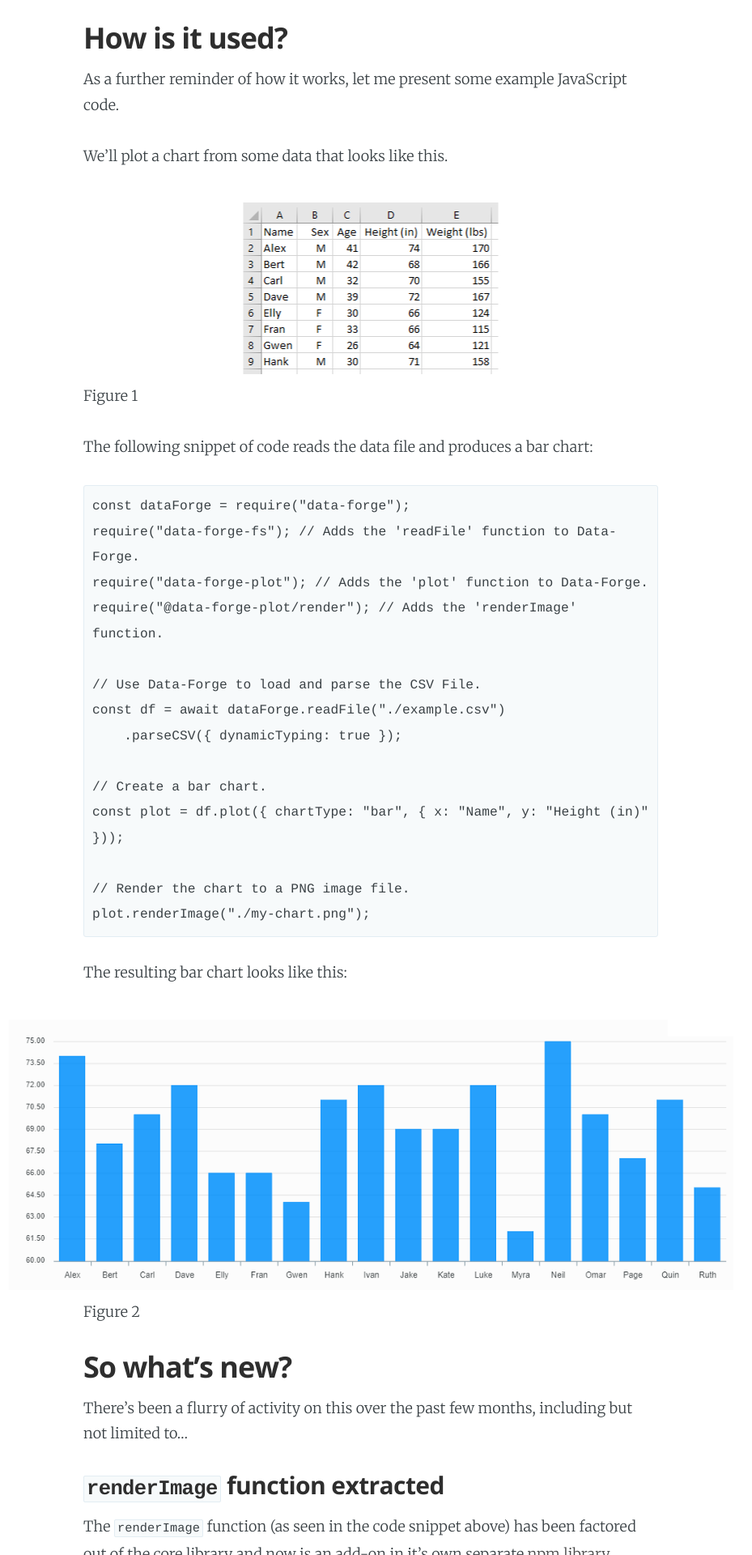
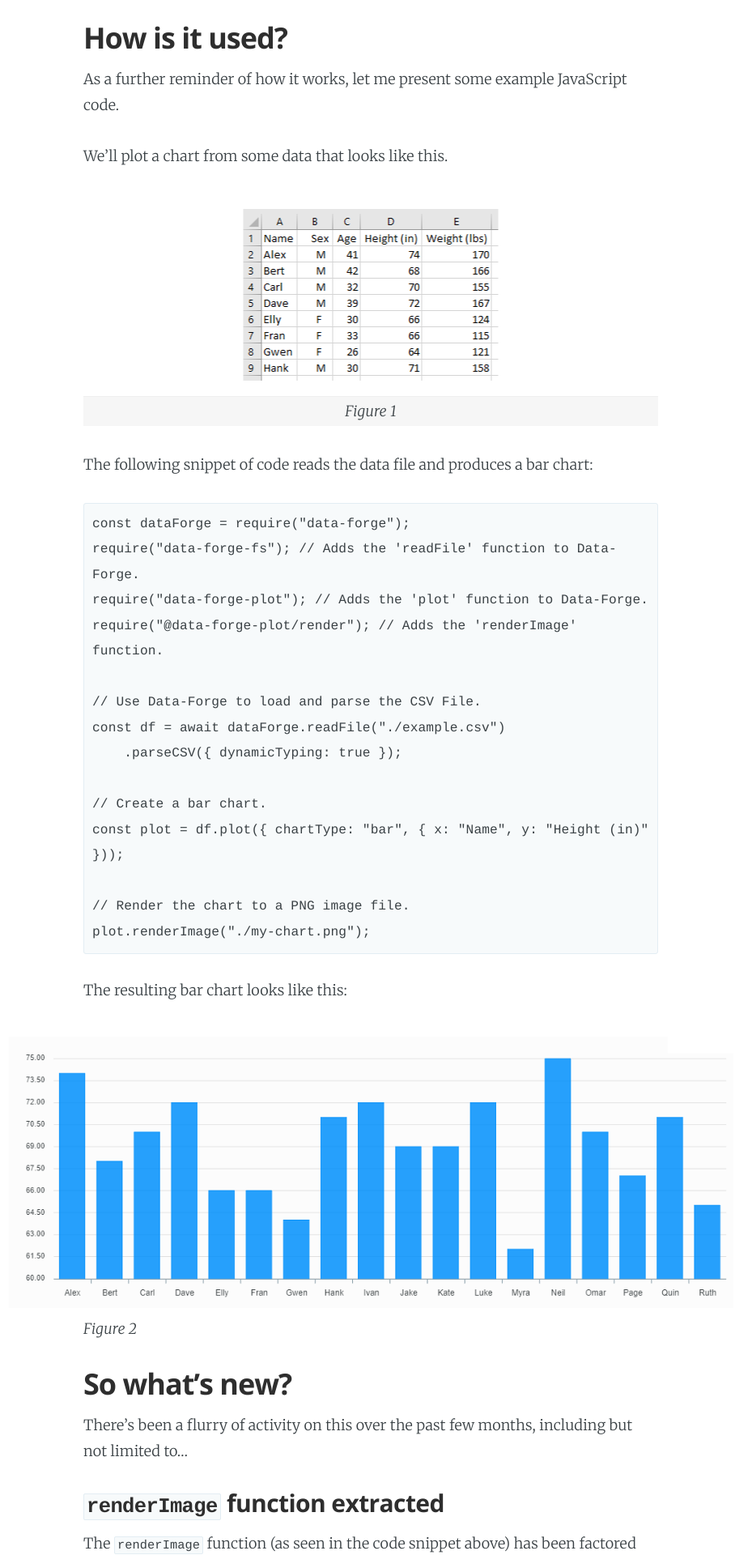
Before and after one commit to ashleydavis/the-data-wrangler-blog, a Jekyll site: the page built from _posts/2019-05-22-data-forge-plot-update3.markdown, in a window 1280 px wide. Shown: the part 1200-3120 px from the top of the page at 81% size, without its empty margins (182-1111 px from the left). Built offline with Jekyll 4.4.1, drawn with Linux system fonts in a browser that asks for light colours; comment, search, counter and statistics services are not loaded.

Commit message:
Trying a table for image captions.

```diff
--- a/_posts/2019-05-22-data-forge-plot-update3.markdown
+++ b/_posts/2019-05-22-data-forge-plot-update3.markdown
@@ -31,8 +31,9 @@ As a further reminder of how it works, let me present some example JavaScript co
 
 We'll plot a chart from some data that looks like this.
 
-![Example data screenshot](/content/images/2019/05/Example_data.png)
-Figure 1
+| ![Example data screenshot](/content/images/2019/05/Example_data.png) |
+|:--:|
+| *Figure 1* |
 
 The following snippet of code reads the data file and produces a bar chart:
 
@@ -56,7 +57,7 @@ plot.renderImage("./my-chart.png");
 The resulting bar chart looks like this:
 
 ![Example bar chart](/content/images/2019/05/Example_bar_chart.png)
-Figure 2
+*Figure 2*
 
 ## So what's new?
 
@@ -68,7 +69,7 @@ The `renderImage` function (as seen in the code snippet above) has been factored
 [npm library](https://www.npmjs.com/package/@data-forge-plot/render).
 
 ![renderImage function extracted to own npm library](/content/images/2019/05/renderImage_function_extracted.png)
-Figure 3
+*Figure 3*
 
 Using the `renderImage` function now means you must install the additional library `@data-forge-plot/render`. It's not ideal having to install the extra library, but factoring out this library removes the large Nightmare/Electron dependency from the core Data-Forge Plot library.
 
@@ -81,7 +82,7 @@ It was always my intention to fully extract the chart templates from Data-Forge
 Originally Data-Forge Plot only supported the C3 charting library was that was hard-coded, so I started by extracting this to its own [npm library](https://www.npmjs.com/package/@data-forge-plot/c3). I then created an entirely [new chart template for Data-Forge Plot based on ApexCharts](https://www.npmjs.com/package/@data-forge-plot/apex).
 
 ![Chart templates extract from the core library](/content/images/2019/05/Separated_chart_plugins.png)
-Figure 4
+*Figure 4*
 
 So Data-Forge Plot now supports two JavaScript charting libraries! It defaults to ApexCharts of course, because that's the better charting library - but it also optionally supports C3.
 
@@ -90,7 +91,7 @@ So Data-Forge Plot now supports two JavaScript charting libraries! It defaults t
 In order to extract the chart templates into separate code libraries I needed to have them and Data-Forge Plot agree on the common structure of a chart. So I factored out [another npm library](https://www.npmjs.com/package/@data-forge-plot/chart-def) to contain the shared chart definition.
 
 ![Chart templates extract from the core library](/content/images/2019/05/Separated_chart_def.png)
-Figure 5
+*Figure 5*
 
 Another library makes this structure even more complex, but in this case it's necessary to prevent [circular dependencies](https://en.wikipedia.org/wiki/Circular_dependency).
 
@@ -111,7 +112,7 @@ This feature allows charts to be created and saved in an abstract format. The ch
 To see what this looks like here's a screenshot of a time-series chart produced in Data-Forge Notebook. Note the button highlighted on the right-hand side that allows the user to choose which charting library is used to render the chart:
 
 ![Example time-series chart from Data-Forge Notebook](/content/images/2019/05/ApexCharts_line_chart.png)
-Figure 6
+*Figure 6*
 
 The concept of the *abstract chart defintion* means that charts can be saved in notebook files and be independent of any specific charting library. This mean a user can switch between charts to find a visualization library that best suits their needs. This also allows me as the developer to upgrade Data-Forge Notebook over time to support the latest and greatest JavaScript visualization libraries as they become available into the future.
 
```
